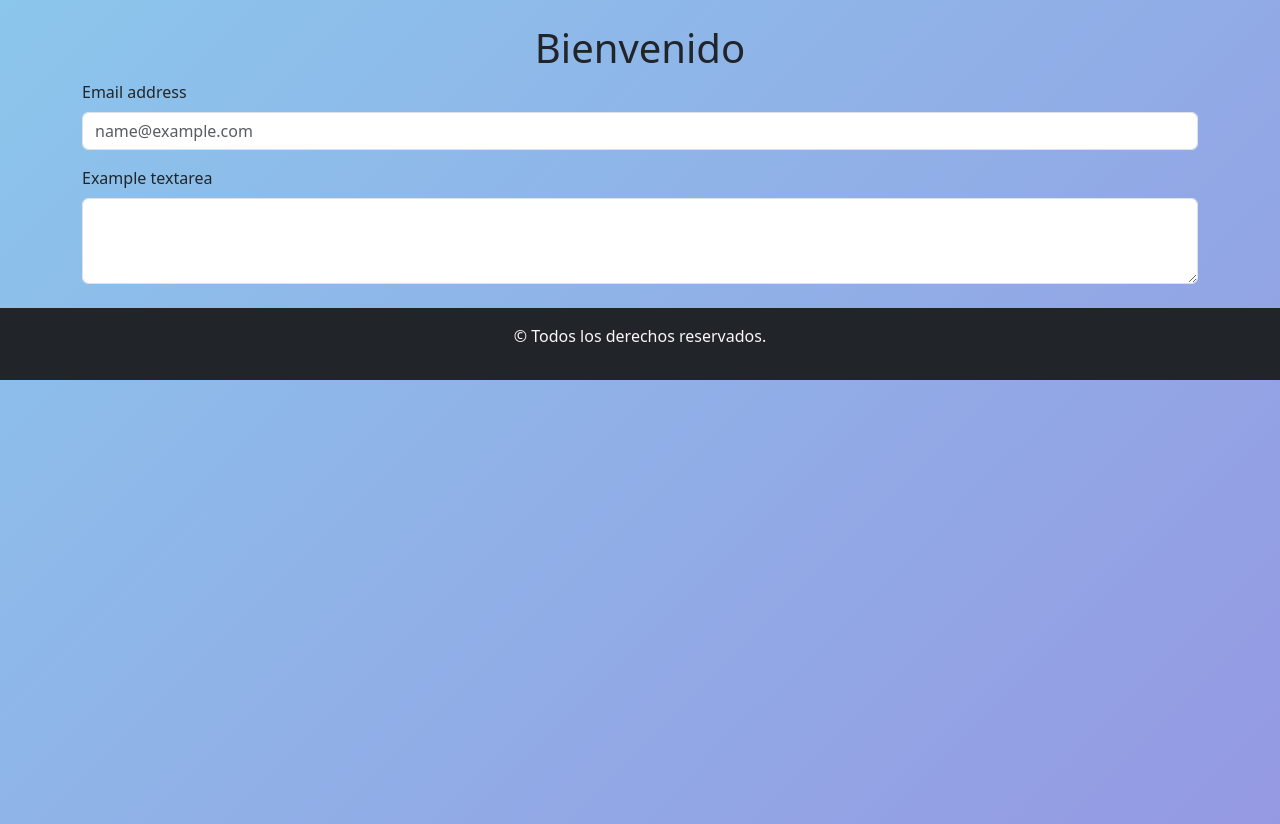
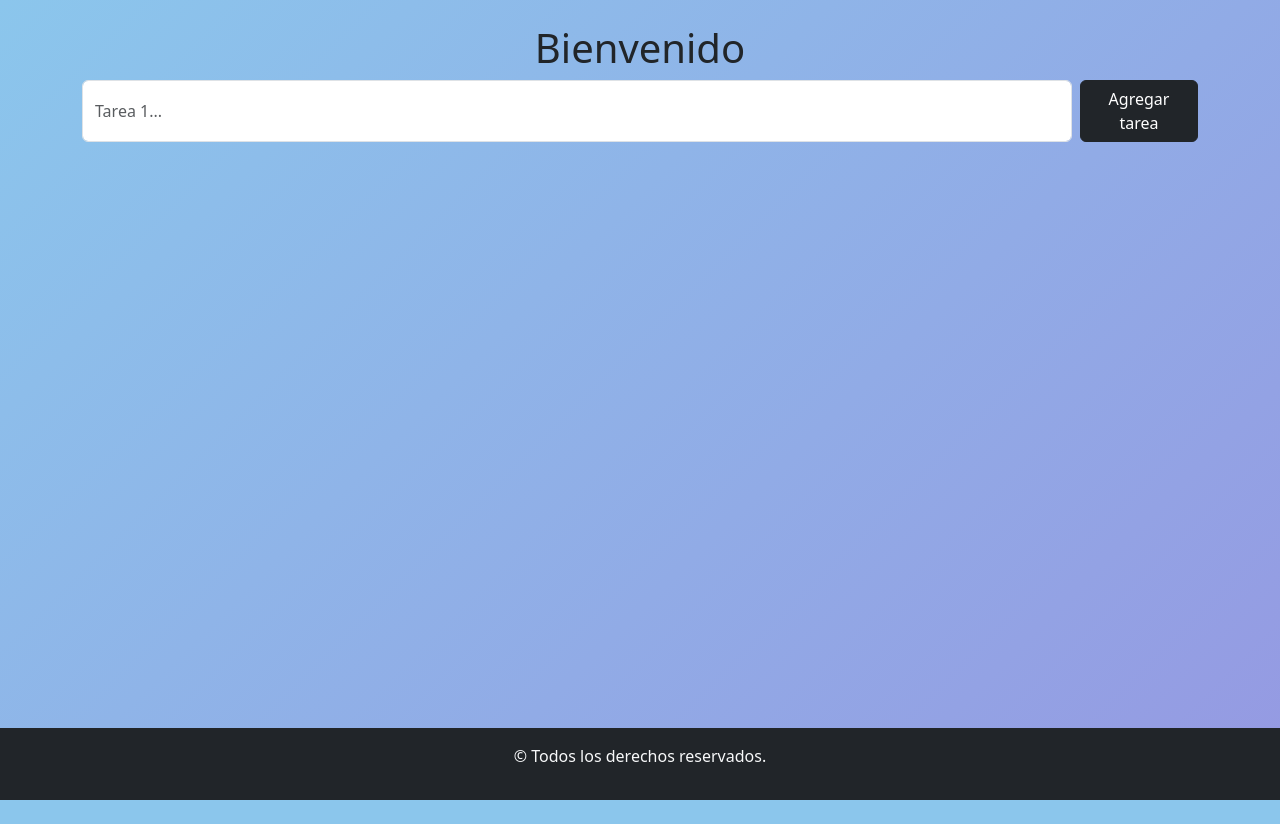
Before and after one commit to AndresSantamarina/backendPunto2, a React (Vite) app: page / in a window 1280 px wide. After the commit the page ends 800 px from the top, so only its background shows below. Built offline with nearby package versions, Linux system fonts and the light colour scheme.

Commit message:
agregue el maquetado del componente FormularioTarea

```diff
--- a/src/App.css
+++ b/src/App.css
@@ -1,5 +1,15 @@
 body {
   background-color: #8bc6ec;
   background-image: linear-gradient(135deg, #8bc6ec 0%, #9599e2 100%);
+
+}
+
+#root{
   min-height: 100vh;
+  display: flex;
+  flex-direction: column;
 }
+
+.mainPage{
+  flex-grow: 1;
+}
--- a/src/App.jsx
+++ b/src/App.jsx
@@ -7,7 +7,7 @@ import FormularioTarea from "./components/FormularioTarea";
 function App() {
   return (
     <>
-      <Container className="my-4">
+      <Container className="my-4 mainPage">
         <h1 className="text-center">Bienvenido</h1>
         <FormularioTarea />
       </Container>
--- a/src/components/FormularioTarea.jsx
+++ b/src/components/FormularioTarea.jsx
@@ -1,16 +1,12 @@
-import { Form } from "react-bootstrap";
+import { Button, Form } from "react-bootstrap";
 
 const FormularioTarea = () => {
   return (
     <section>
       <Form>
-        <Form.Group className="mb-3" controlId="exampleForm.ControlInput1">
-          <Form.Label>Email address</Form.Label>
-          <Form.Control type="email" placeholder="name@example.com" />
-        </Form.Group>
-        <Form.Group className="mb-3" controlId="exampleForm.ControlTextarea1">
-          <Form.Label>Example textarea</Form.Label>
-          <Form.Control as="textarea" rows={3} />
+        <Form.Group className="mb-3 d-flex" controlId="exampleForm.ControlInput1">
+          <Form.Control type="text" placeholder="Tarea 1..." minLength={3} maxLength={50} />
+          <Button variant="dark" className="ms-2" type="submit">Agregar tarea</Button>
         </Form.Group>
       </Form>
     </section>
```
